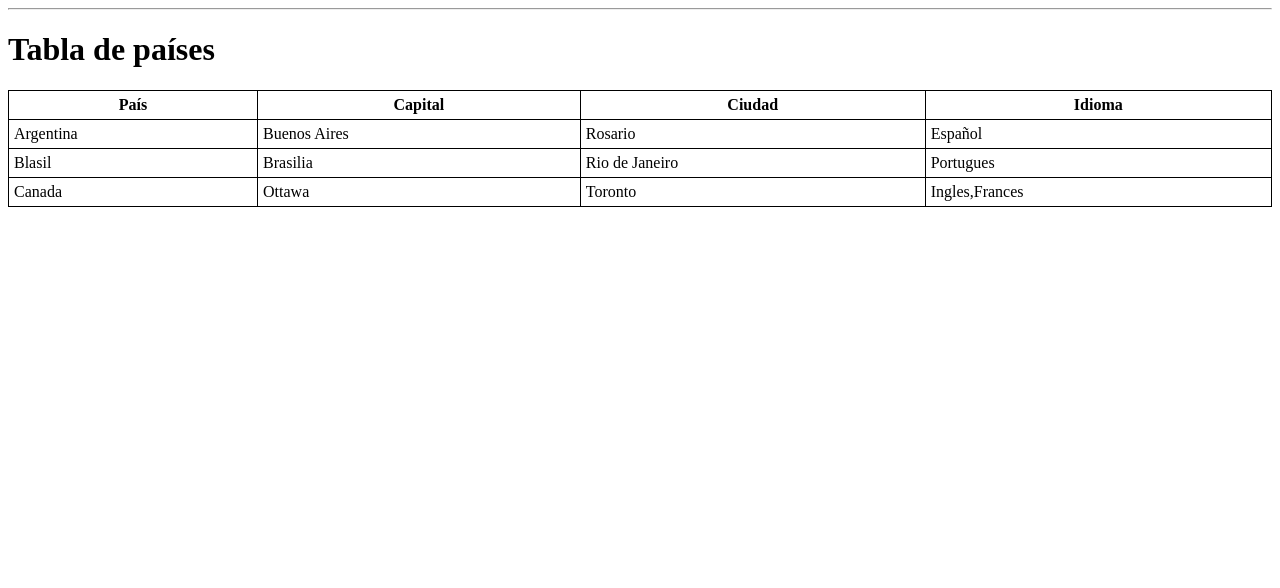
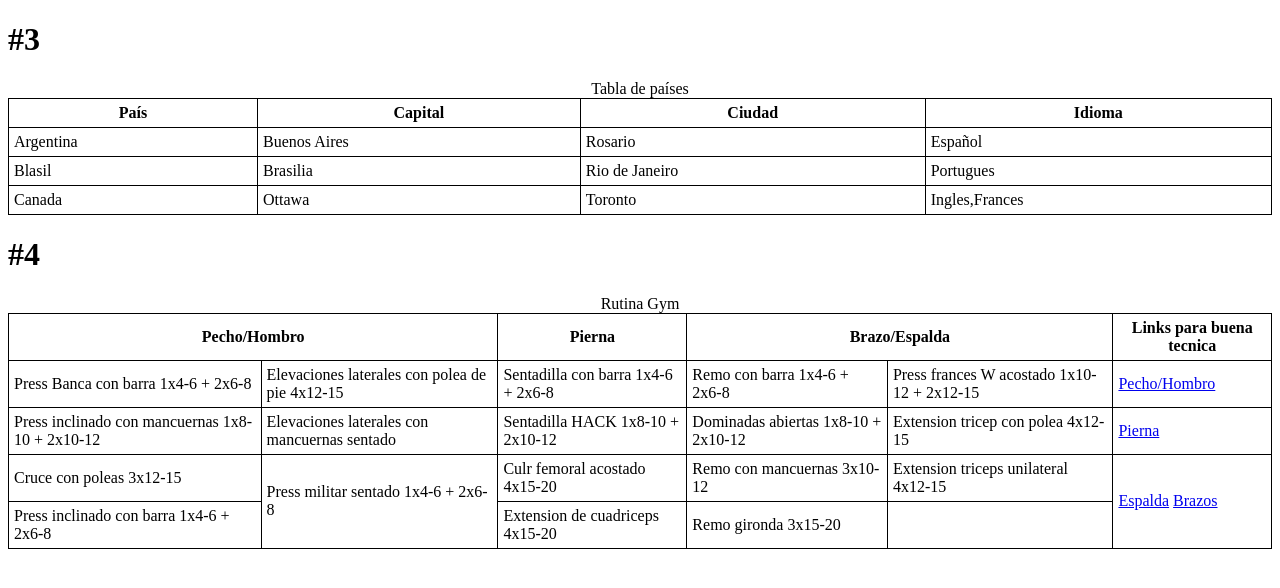
Before and after one commit to JuanCruzCechetto/Utn-LabComII-Practices-JCC, a plain HTML site: page U02P02/index.html in a window 1280 px wide. Drawn offline with Linux system fonts and the light colour scheme.

Commit message:
Practica 2 realizada hasta #4

```diff
--- a/U02P02/index.html
+++ b/U02P02/index.html
@@ -19,9 +19,10 @@
         }
     </style>
 
-    <hr>
-    <h1>Tabla de países</h1>
+<H1>#3</H1>
+
     <table>
+        <caption>Tabla de países</caption>
         <thead>
             <th>País</th>
             <th>Capital</th>
@@ -50,8 +51,58 @@
              </tr>
         </tbody>
     </table>
+
+<h1>#4</h1>
+
+    <table>
+        <caption>Rutina Gym</caption>
+        <thead>
+            <th colspan="2">Pecho/Hombro</th>
+            <th>Pierna</th>
+            <th colspan="2">Brazo/Espalda</th>
+            <th>Links para buena tecnica</th>
+        </thead>
+
+        <tbody>
+            <tr>
+                <td>Press Banca con barra  1x4-6 + 2x6-8</td>
+                <td>Elevaciones laterales con polea de pie 4x12-15</td>
+                <td>Sentadilla con barra 1x4-6 + 2x6-8</td>
+                <td>Remo con barra 1x4-6 + 2x6-8</td>
+                <td>Press frances W acostado 1x10-12 + 2x12-15</td>
+                <td><a href="https://www.youtube.com/shorts/yE07raxPahg">Pecho/Hombro</a></td>
+            </tr>
+
+            <tr>
+                <td>Press inclinado con mancuernas 1x8-10 + 2x10-12</td>
+                <td>Elevaciones laterales con mancuernas sentado</td>
+                <td>Sentadilla HACK 1x8-10 + 2x10-12</td>
+                <td>Dominadas abiertas 1x8-10 + 2x10-12</td>
+                <td>Extension tricep con polea 4x12-15</td>
+                <td><a href="https://www.youtube.com/shorts/9E0oA25ZBlo">Pierna</a></td>
+            </tr>
+
+            <tr>
+                <td>Cruce con poleas 3x12-15</td>
+                <td rowspan="2"> Press militar sentado 1x4-6 + 2x6-8</td>
+                <td>Culr femoral acostado 4x15-20</td>
+                <td>Remo con mancuernas 3x10-12</td>
+                <td>Extension triceps unilateral 4x12-15</td>
+                <td rowspan="2">
+                    <a href="https://www.youtube.com/shorts/RyBbL1ei_8w">Espalda</a>
+                    <a href="https://www.youtube.com/shorts/UL1xTdBD-is">Brazos</a>
+                </td>
+
+            </tr>
+
+            <tr>
+                <td>Press inclinado con barra 1x4-6 + 2x6-8</td>
+                <td>Extension de cuadriceps 4x15-20</td>
+                <td>Remo gironda 3x15-20</td>
+                <td></td>
+            </tr>
+        </tbody>
+    </table>
+
 </head>
-<body>
-
-</body>
 </html>
```
